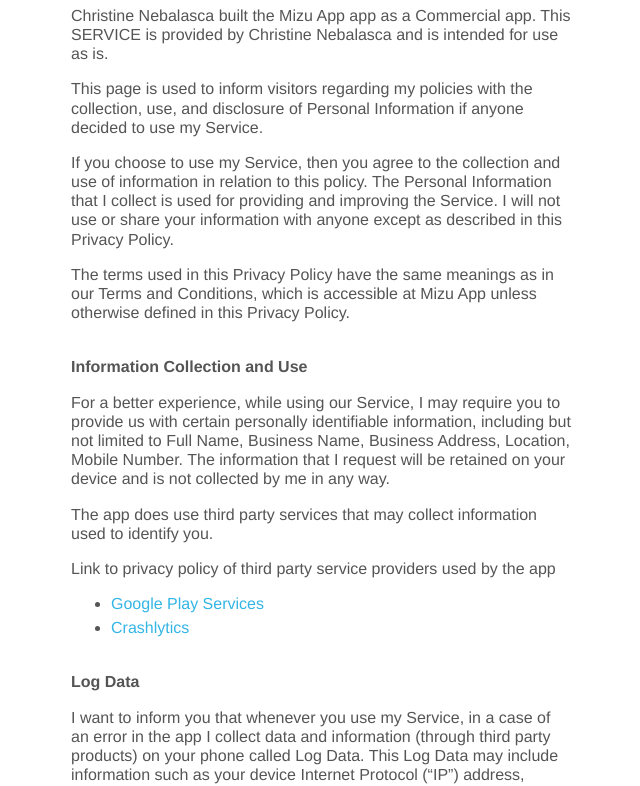
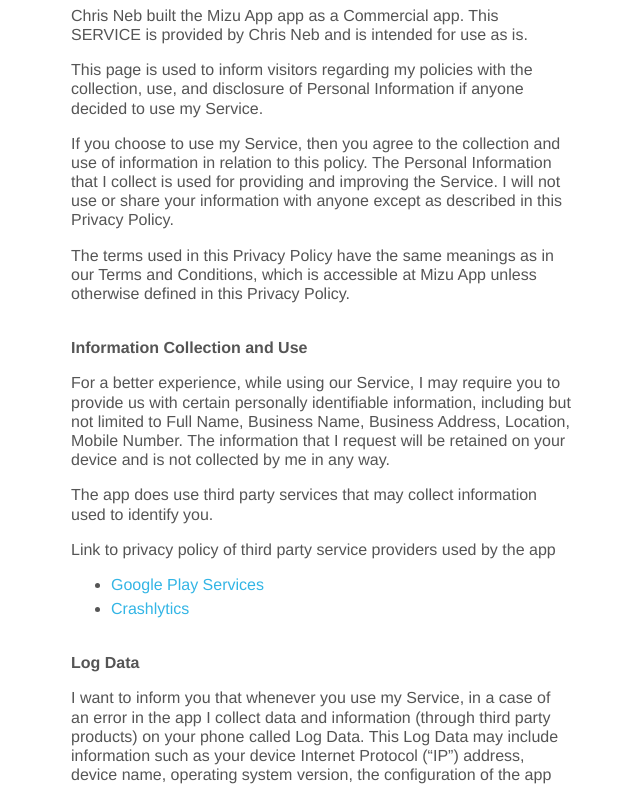
Before and after one commit to chrisnebalasca/chrisnebalasca.github.io, a plain HTML site: page index.html in a window 1280 px wide. Shown: the part 314-1100 px from the top of the page, without its empty margins (319-959 px from the left). Drawn offline with Linux system fonts and the light colour scheme.

Commit message:
Update index.html

```diff
--- a/index.html
+++ b/index.html
@@ -47,7 +47,7 @@
             <div width="100%" style="text-align: center"><img src="logo.png" /></div>
 
             <h2 style="color: #23BBCC; text-align: center">Privacy Policy</h2>
-            <p style="margin-left: 15"> Christine Nebalasca built the Mizu App app as a Commercial app. This SERVICE is provided by Christine Nebalasca  and is intended for use as is.</p>
+            <p style="margin-left: 15"> Chris Neb built the Mizu App app as a Commercial app. This SERVICE is provided by Chris Neb and is intended for use as is.</p>
 
             <p style="margin-left: 15">This page is used to inform visitors regarding my policies with the collection, use, and disclosure of Personal Information if anyone decided to use my Service.
             </p>
```
